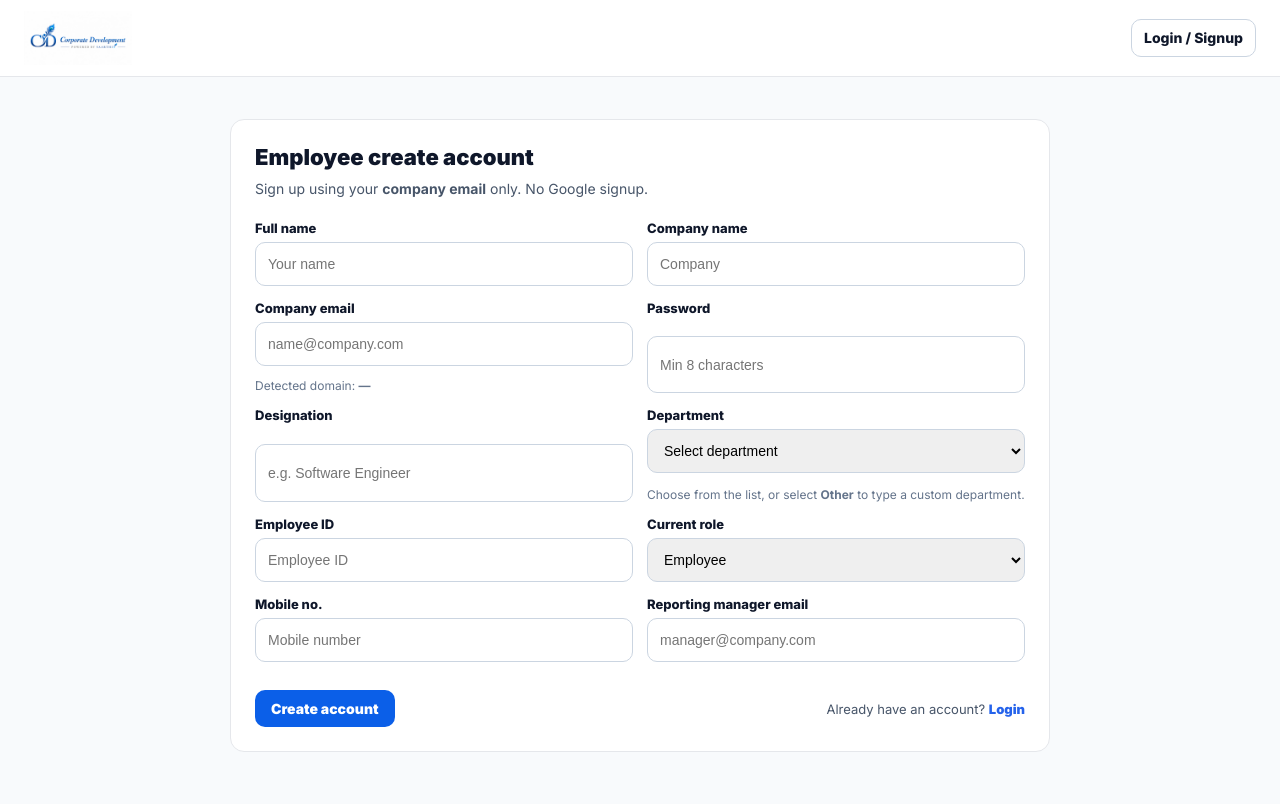
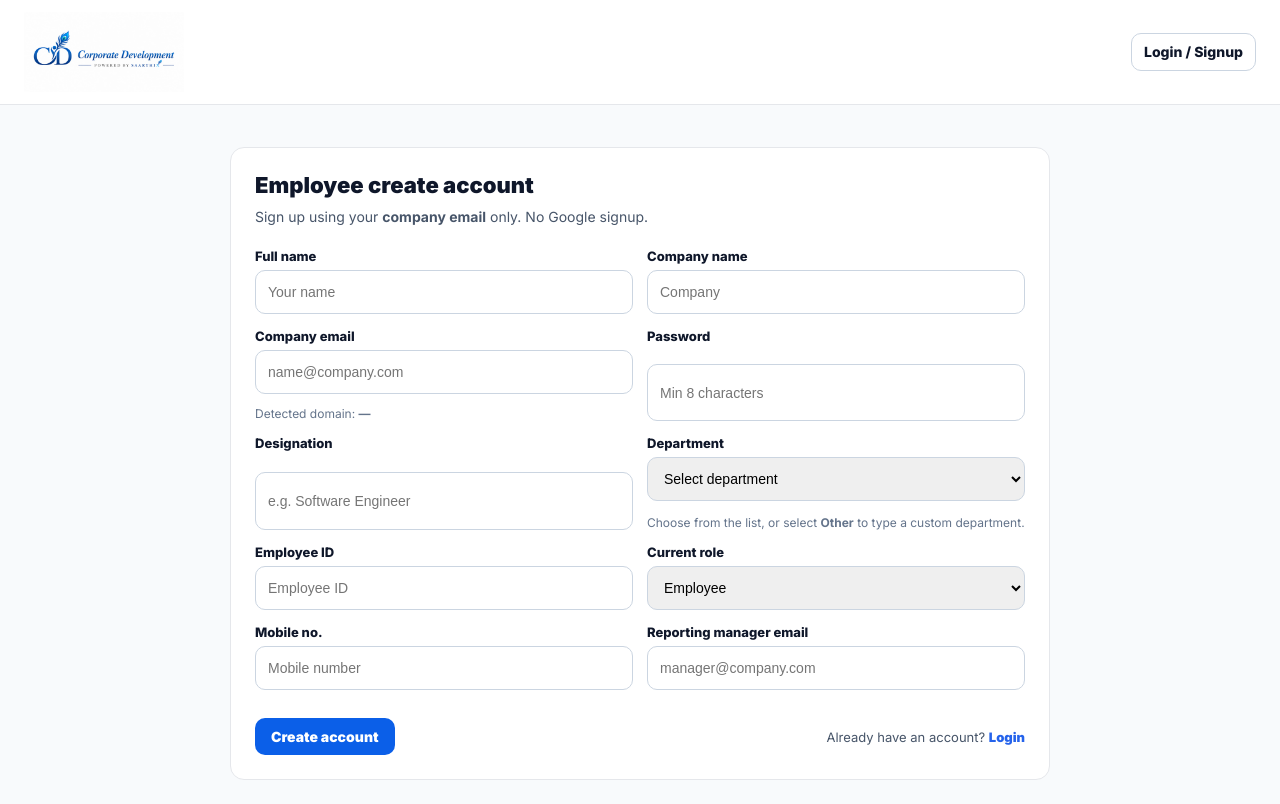
Before and after one commit to Priyanshu-Nattlabs/Employeemanage, a Next.js app in the folder Blueprint/apps/web/: page /auth/employee/register in a window 1280 px wide. Built offline with nearby package versions, Linux system fonts and the light colour scheme.

Commit message:
Homepage final

```diff
--- a/Blueprint/apps/web/app/components/NavBar.tsx
+++ b/Blueprint/apps/web/app/components/NavBar.tsx
@@ -128,7 +128,7 @@ export function NavBar() {
           margin: "0 auto",
           display: "flex",
           alignItems: "center",
-          height: 76,
+          height: 104,
           padding: "0 clamp(12px, 3vw, 24px)",
           gap: 16,
           boxSizing: "border-box",
@@ -142,13 +142,14 @@ export function NavBar() {
           <img
             src="/brand/corporate-development.png"
             alt="Corporate Development"
-            width={360}
-            height={54}
+            width={534}
+            height={80}
             style={{
-              height: 54,
+              height: 80,
               width: "auto",
-              maxWidth: "min(460px, 68vw)",
+              maxWidth: "min(640px, 82vw)",
               objectFit: "contain",
+              objectPosition: "left center",
               display: "block",
             }}
           />
```
Also changed, not shown: Blueprint/apps/web/app/components/PublicHomePage.tsx (+1 -25 lines), Blueprint/apps/web/public/ui-images/corporate-career-ladder.png.
